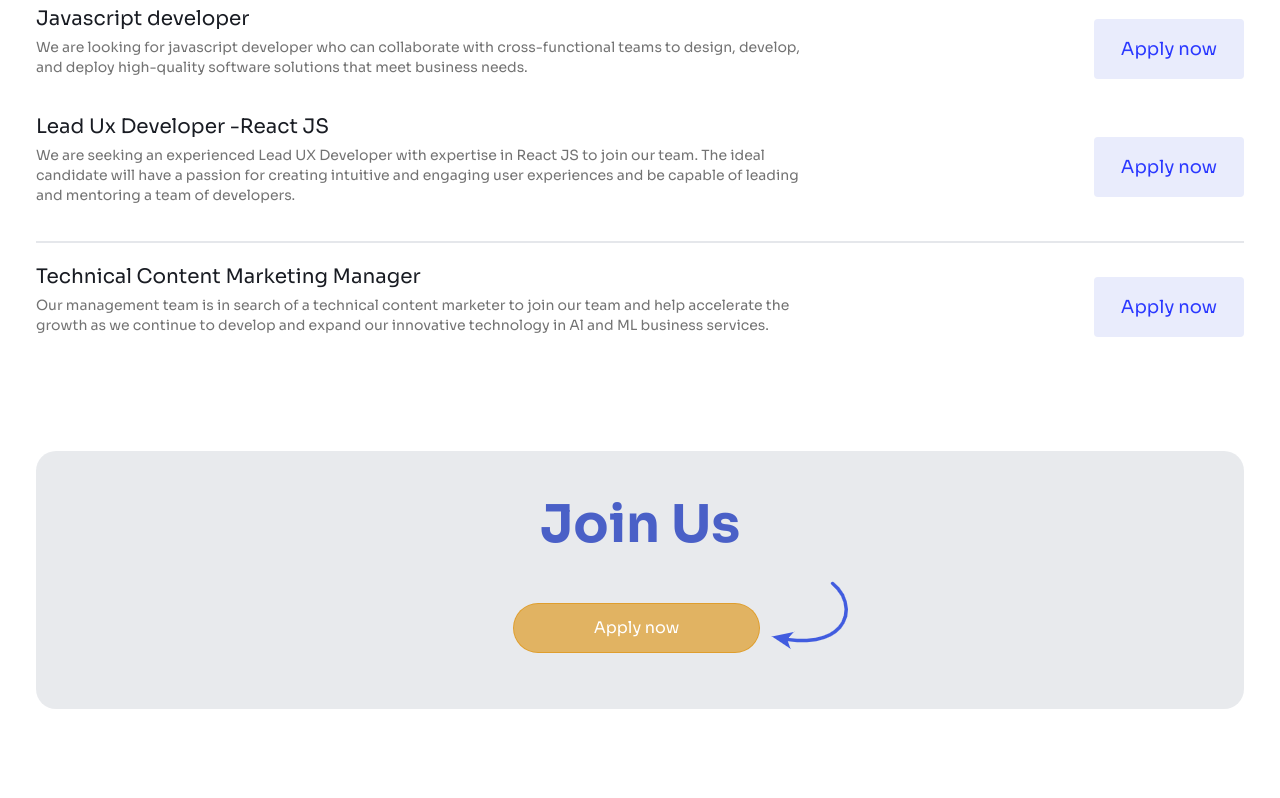
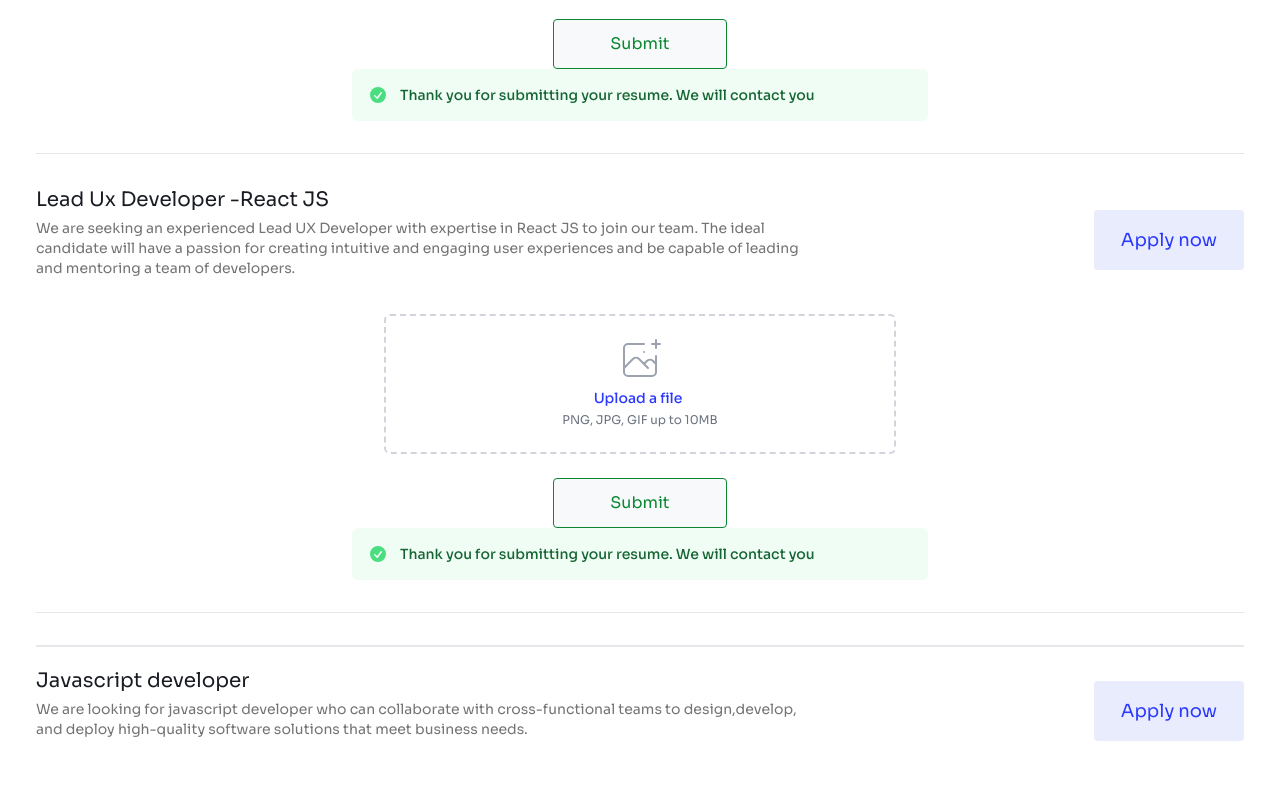
Before and after one commit to juned-dev/ai-tech, a React (Vite) app: page /careers in a window 1280 px wide. Shown: the part 2980-3778 px from the top of the page. Built offline with nearby package versions, Linux system fonts and the light colour scheme.

Commit message:
firebase structure added

```diff
--- a/constants/AppData.jsx
+++ b/constants/AppData.jsx
@@ -84,3 +84,21 @@ export const CaseStudiesData = [
     link: "",
   },
 ];
+
+export const JS = [
+  {
+    title: "Javascript developer",
+    desc: "We are looking for javascript developer who can collaborate with cross-functional teams to design,develop, and deploy high-quality software solutions that meet business needs.",
+  },
+  {
+    title: "Lead Ux Developer -React JS",
+    desc: "We are seeking an experienced Lead UX Developer with expertise in React JS to join our team. The ideal candidate will have a passion for creating intuitive and engaging user experiences and be capable of leading and mentoring a team of developers.",
+  },
+];
+
+export const Marketing = [
+  {
+    title: "Technical Content Marketing Manager",
+    desc: "Our management team is in search of a technical content marketer to join our team and help accelerate the growth as we continue to develop and expand our innovative technology in Al and ML business services.",
+  },
+];
--- a/package.json
+++ b/package.json
@@ -9,6 +9,7 @@
     "preview": "vite preview"
   },
   "dependencies": {
+    "firebase": "^8.10.0",
     "react": "^18.2.0",
     "react-dom": "^18.2.0",
     "react-router-dom": "^6.9.0",
--- a/src/components/OpenPositions.jsx
+++ b/src/components/OpenPositions.jsx
@@ -1,6 +1,9 @@
-import React from "react";
+import React, { useState } from "react";
+import { JS, Marketing } from "../../constants/AppData";
+import UploadFile from "./uploadFile";
 
 export default function OpenPositions() {
+  const [showInput, setShowInput] = useState({});
   return (
     <div>
       <section className="pt-10 pb-10" id="open-positions">
@@ -16,17 +19,19 @@ export default function OpenPositions() {
 
           <div className="divide-y-2">
             <div className="">
+              {JS.map((item, index) => (
+                <div key={index}>
                   <div className="flex flex-col sm:flex-row justify-between items-center mb-5">
                     <div>
-                  <p className="text-xl text-neutral-900 mb-1">Javascript developer</p>
-                  <p className="  text-sm text-neutral-500 max-w-3xl mb-4">
-                    We are looking for javascript developer who can collaborate with cross-functional teams to design,
-                    develop, and deploy high-quality software solutions that meet business needs.
-                  </p>
+                      <p className="text-xl text-neutral-900 mb-1">{item.title}</p>
+                      <p className="  text-sm text-neutral-500 max-w-3xl mb-4">{item.desc}</p>
                     </div>
 
                     <div className="w-full sm:max-w-[150px]">
                       <button
+                        onClick={() => {
+                          setShowInput(true);
+                        }}
                         className="bg-secondary-200 px-6 py-4 text-sm sm:text-base md:text-lg text-primary-500 rounded hover:text-primary-500
                                  hover:bg-primary-150 transition-all w-full"
                       >
@@ -34,14 +39,18 @@ export default function OpenPositions() {
                       </button>
                     </div>
                   </div>
-              <div className="flex flex-col sm:flex-row justify-between items-center mb-5">
+                  {showInput && <UploadFile />}
+                </div>
+              ))}
+            </div>
+
+            <div className="">
+              {JS.map((item, index) => (
+                <div key={index}>
+                  <div className="flex flex-col sm:flex-row justify-between items-center mb-5 pt-5">
                     <div>
-                  <p className="  text-xl text-neutral-900 mb-1 ">Lead Ux Developer -React JS</p>
-                  <p className="  text-sm text-neutral-500 max-w-3xl mb-4">
-                    We are seeking an experienced Lead UX Developer with expertise in React JS to join our team. The
-                    ideal candidate will have a passion for creating intuitive and engaging user experiences and be
-                    capable of leading and mentoring a team of developers.
-                  </p>
+                      <p className="  text-xl text-neutral-900 mb-1 ">{item.title}</p>
+                      <p className="  text-sm text-neutral-500 max-w-3xl mb-4">{item.desc}</p>
                     </div>
 
                     <div className="w-full sm:max-w-[150px]">
@@ -54,15 +63,14 @@ export default function OpenPositions() {
                     </div>
                   </div>
                 </div>
-
+              ))}
+            </div>
             <div className="">
-              <div className="flex flex-col sm:flex-row justify-between items-center mb-5 pt-5">
+              {Marketing.map((item, index) => (
+                <div key={index} className="flex flex-col sm:flex-row justify-between items-center mb-5 pt-5">
                   <div>
-                  <p className="  text-xl text-neutral-900 mb-1 ">Javascript developer</p>
-                  <p className="  text-sm text-neutral-500 max-w-3xl mb-4">
-                    We are looking for javascript developer who can collaborate with cross-functional teams to design,
-                    develop, and deploy high-quality software solutions that meet business needs.
-                  </p>
+                    <p className="  text-xl text-neutral-900 mb-1 ">{item.title}</p>
+                    <p className="  text-sm text-neutral-500 max-w-3xl mb-4">{item.desc}</p>
                   </div>
 
                   <div className="w-full sm:max-w-[150px]">
@@ -74,47 +82,7 @@ export default function OpenPositions() {
                     </button>
                   </div>
                 </div>
-              <div className="flex flex-col sm:flex-row justify-between items-center pb-5">
-                <div>
-                  <p className="  text-xl text-neutral-900 mb-1 ">Lead Ux Developer -React JS</p>
-                  <p className="  text-sm text-neutral-500 max-w-3xl mb-4">
-                    We are seeking an experienced Lead UX Developer with expertise in React JS to join our team. The
-                    ideal candidate will have a passion for creating intuitive and engaging user experiences and be
-                    capable of leading and mentoring a team of developers.
-                  </p>
-                </div>
-
-                <div className="w-full sm:max-w-[150px]">
-                  <button
-                    className="bg-secondary-200 px-6 py-4 text-sm sm:text-base md:text-lg text-primary-500 rounded hover:text-primary-500
-                                hover:bg-primary-150 transition-all w-full"
-                  >
-                    Apply now
-                  </button>
-                </div>
-              </div>
-            </div>
-
-            <div className="">
-              <div className="flex flex-col sm:flex-row justify-between items-center pb-5 pt-5">
-                <div>
-                  <p className="  text-xl text-neutral-900 mb-1 ">Technical Content Marketing Manager</p>
-                  <p className="  text-sm text-neutral-500 max-w-3xl mb-4">
-                    Our management team is in search of a technical content marketer to join our team and help
-                    accelerate the growth as we continue to develop and expand our innovative technology in Al and ML
-                    business services.
-                  </p>
-                </div>
-
-                <div className="w-full sm:max-w-[150px]">
-                  <button
-                    className="bg-secondary-200 px-6 py-4 text-sm sm:text-base md:text-lg text-primary-500 rounded hover:text-primary-500
-                                 hover:bg-primary-150 transition-all w-full"
-                  >
-                    Apply now
-                  </button>
-                </div>
-              </div>
+              ))}
             </div>
           </div>
         </div>
--- /dev/null
+++ b/src/components/UploadFile.jsx
@@ -0,0 +1,76 @@
+import React, { useState } from "react";
+
+export default function UploadFile() {
+  const [showSuccessMsg, setShowSuccessMsg] = useState(true);
+
+  return (
+    <div>
+      <div className="border-b pb-8 mb-8">
+        {/* upload_file-component   */}
+        <div className="flex max-w-lg justify-center rounded-md border-2 border-dashed border-gray-300 px-6 pt-5 pb-6 mx-auto mb-6">
+          <div className="space-y-1 text-center">
+            <svg
+              className="mx-auto h-12 w-12 text-gray-400"
+              stroke="currentColor"
+              fill="none"
+              viewBox="0 0 48 48"
+              aria-hidden="true"
+            >
+              <path
+                d="M28 8H12a4 4 0 00-4 4v20m32-12v8m0 0v8a4 4 0 01-4 4H12a4 4 0 01-4-4v-4m32-4l-3.172-3.172a4 4 0 00-5.656 0L28 28M8 32l9.172-9.172a4 4 0 015.656 0L28 28m0 0l4 4m4-24h8m-4-4v8m-12 4h.02"
+                strokeWidth="2"
+                strokeLinecap="round"
+                strokeLinejoin="round"
+              ></path>
+            </svg>
+            <div className="flex justify-center text-sm text-gray-600">
+              <label
+                htmlFor="file-upload"
+                className="relative cursor-pointer rounded-md bg-white font-medium text-primary-500 focus-within:outline-none
+                                     hover:opacity-80"
+              >
+                <span>Upload a file</span>
+                <input id="file-upload" name="file-upload" type="file" className="sr-only" />
+              </label>
+              <p className="pl-1"></p>
+            </div>
+            <p className="text-xs text-gray-500">PNG, JPG, GIF up to 10MB</p>
+          </div>
+        </div>
+
+        {/* submit-button   */}
+        <div className="text-center">
+          <button
+            className="border border-success-700 text-success-700 bg-neutral-150 py-[12px] px-14 hover:text-neutral-150
+                            hover:bg-success-700 transition duration-300 rounded"
+          >
+            Submit
+          </button>
+        </div>
+        {showSuccessMsg && (
+          <div>
+            {/* success-alert-message  */}
+            <div className="rounded-md bg-green-50 p-4 max-w-xl mx-auto">
+              <div className="flex">
+                <div className="flex-shrink-0">
+                  <svg className="h-5 w-5 text-green-400" viewBox="0 0 20 20" fill="currentColor" aria-hidden="true">
+                    <path
+                      fillRule="evenodd"
+                      d="M10 18a8 8 0 100-16 8 8 0 000 16zm3.857-9.809a.75.75 0 00-1.214-.882l-3.483 4.79-1.88-1.88a.75.75 0 10-1.06 1.061l2.5 2.5a.75.75 0 001.137-.089l4-5.5z"
+                      clipRule="evenodd"
+                    />
+                  </svg>
+                </div>
+                <div className="ml-3">
+                  <p className="text-sm font-medium text-green-800">
+                    Thank you for submitting your resume. We will contact you
+                  </p>
+                </div>
+              </div>
+            </div>
+          </div>
+        )}
+      </div>
+    </div>
+  );
+}
--- /dev/null
+++ b/src/firebase.jsx
@@ -0,0 +1,21 @@
+// Import the functions you need from the SDKs you need
+import { initializeApp } from "firebase/app";
+import { getFirestore } from "firebase/firestore/lite";
+import { getStorage } from "firebase/storage";
+
+const firebaseConfig = {
+  apiKey: "AIzaSyDt4Mvj-U7blXiV15DPsfzH2U4OuNxjFp8",
+  authDomain: "ai-technologies-website-22a10.firebaseapp.com",
+  databaseURL: "https://ai-technologies-website-22a10-default-rtdb.firebaseio.com",
+  projectId: "ai-technologies-website-22a10",
+  storageBucket: "ai-technologies-website-22a10.appspot.com",
+  messagingSenderId: "474191953367",
+  appId: "1:474191953367:web:ed86327d1cb05298a75f92",
+  measurementId: "G-NR3FY6W735",
+};
+
+// Initialize Firebase
+const app = initializeApp(firebaseConfig);
+const db = getFirestore(app);
+const storage = getStorage(app);
+export default { storage, db };
```
Also changed, not shown: src/hooks/use-firebase.js (added, +57 -0 lines), 1 other file (tests, documents, lock files or other folders). Lines whose indentation alone changed are shown as unchanged.
